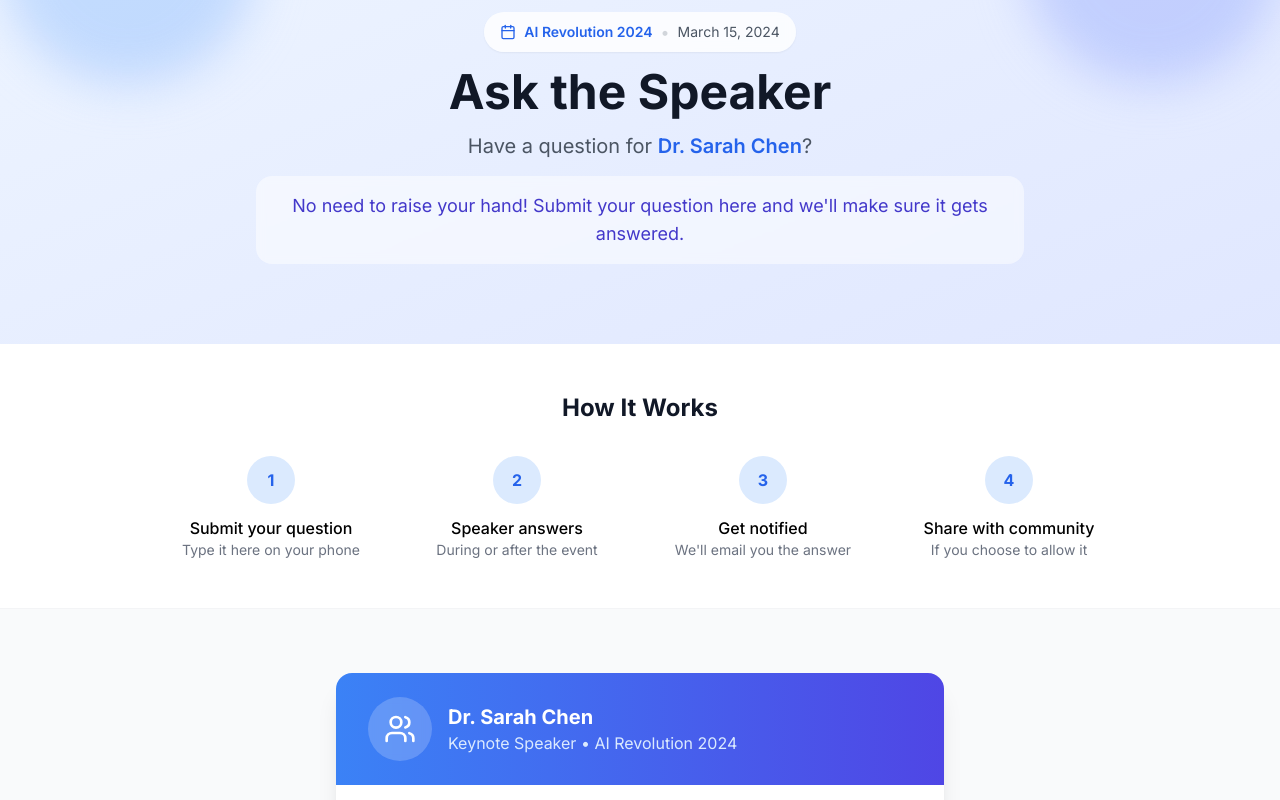
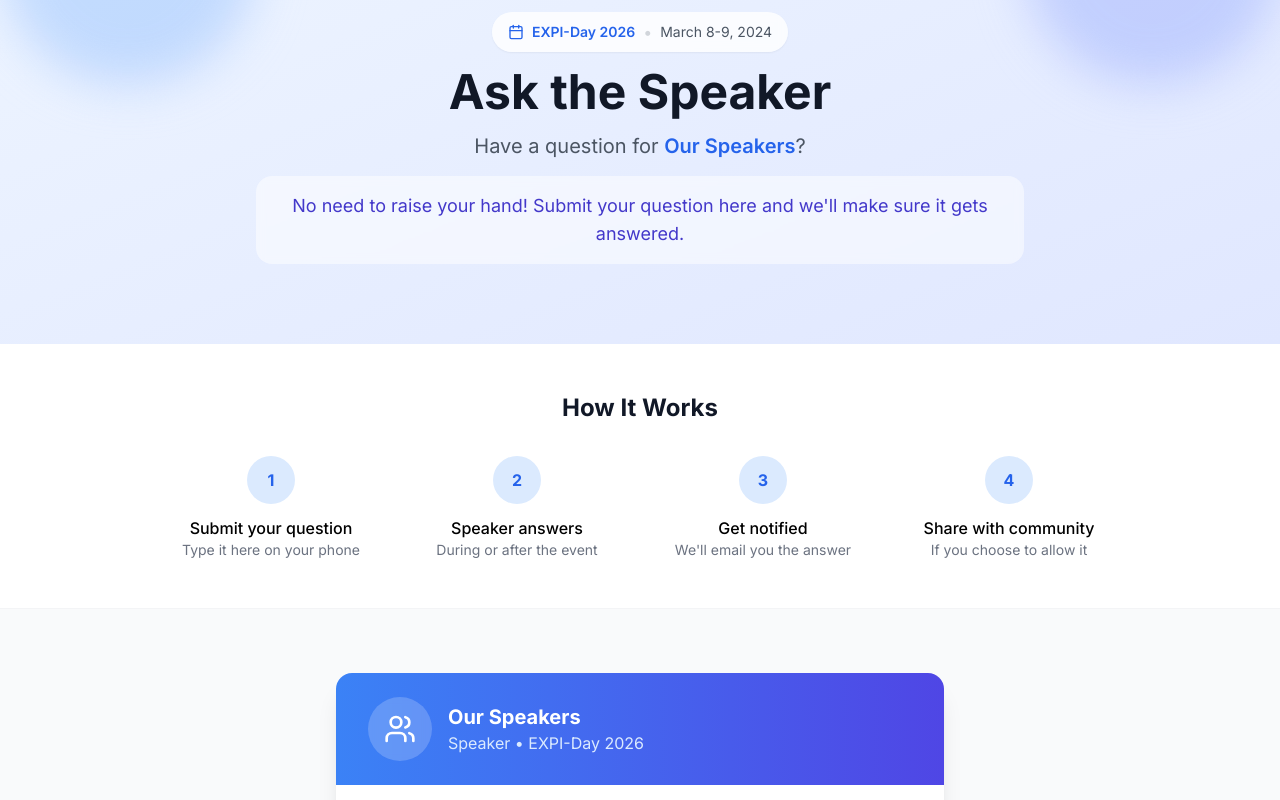
Before and after one commit to akrambengueddoudj/skybridge, a Next.js app: page /ask-speaker in a window 1280 px wide. Shown: the part 300-1100 px from the top of the page. Built offline with nearby package versions, Linux system fonts and the light colour scheme.

Commit message:
add ask the speaker

```diff
--- a/src/app/ask-speaker/page.tsx
+++ b/src/app/ask-speaker/page.tsx
@@ -12,16 +12,16 @@ interface AskSpeakerPageProps {
 }
 
 export default function AskSpeakerPage({
-  eventName = "AI Revolution 2024",
-  eventDate = "March 15, 2024",
-  speakerName = "Dr. Sarah Chen"
+  eventName = "EXPI-Day 2026",
+  eventDate = "March 8-9, 2024",
+  speakerName = "Our Speakers"
 }: AskSpeakerPageProps) {
   const [formData, setFormData] = useState({
     username: '',
     useremail: '',
     question: '',
     questionTopic: '',
-    canSharePublicly: false
+    canSharePublicly: true
   })
 
   const [isSubmitting, setIsSubmitting] = useState(false)
@@ -214,7 +214,7 @@ export default function AskSpeakerPage({
                 </div>
                 <div>
                   <h3 className="text-white font-bold text-xl">{speakerName}</h3>
-                  <p className="text-blue-100">Keynote Speaker • {eventName}</p>
+                  <p className="text-blue-100">Speaker • {eventName}</p>
                 </div>
               </div>
             </div>
@@ -260,7 +260,7 @@ export default function AskSpeakerPage({
                 </div>
               </div>
 
-              {/* Question Topic (Optional) */}
+              {/* Question Topic (Optional)
               <div className="mb-6">
                 <label htmlFor="questionTopic" className="block text-sm font-medium text-gray-700 mb-2">
                   Question Topic (Optional)
@@ -277,7 +277,7 @@ export default function AskSpeakerPage({
                     <option key={topic} value={topic}>{topic}</option>
                   ))}
                 </select>
-              </div>
+              </div> */}
 
               {/* Question */}
               <div className="mb-6">
--- a/src/app/questions/page.tsx
+++ b/src/app/questions/page.tsx
@@ -14,7 +14,7 @@ interface SharePageProps {
 export default function SharePage({
   eventName = "EXPI-Day 2026",
   eventDate = "March 8-9, 2024",
-  isPostEvent = true
+  isPostEvent = false
 }: SharePageProps) {
   const [formData, setFormData] = useState({
   username: '',
--- a/src/components/navigation.tsx
+++ b/src/components/navigation.tsx
@@ -3,7 +3,7 @@
 import { useState } from 'react'
 import Link from 'next/link'
 import Image from 'next/image'
-import { Menu, X, Users, Calendar, Mail, Info, Home, HelpCircle } from 'lucide-react'
+import { Menu, X, Users, Calendar, Mail, Info, Home, HelpCircle, Mic } from 'lucide-react'
 
 const navigation = [
   { name: 'Home', href: '/', icon: Home },
@@ -12,6 +12,7 @@ const navigation = [
   { name: 'Join', href: '/join', icon: Users },
   { name: 'Contact', href: '/contact', icon: Mail },
   { name: 'Questions', href: '/questions', icon: HelpCircle },
+  { name: 'Ask the Speaker', href: '/ask-speaker', icon: Mic },
 ]
 
 export function Navigation() {
```
